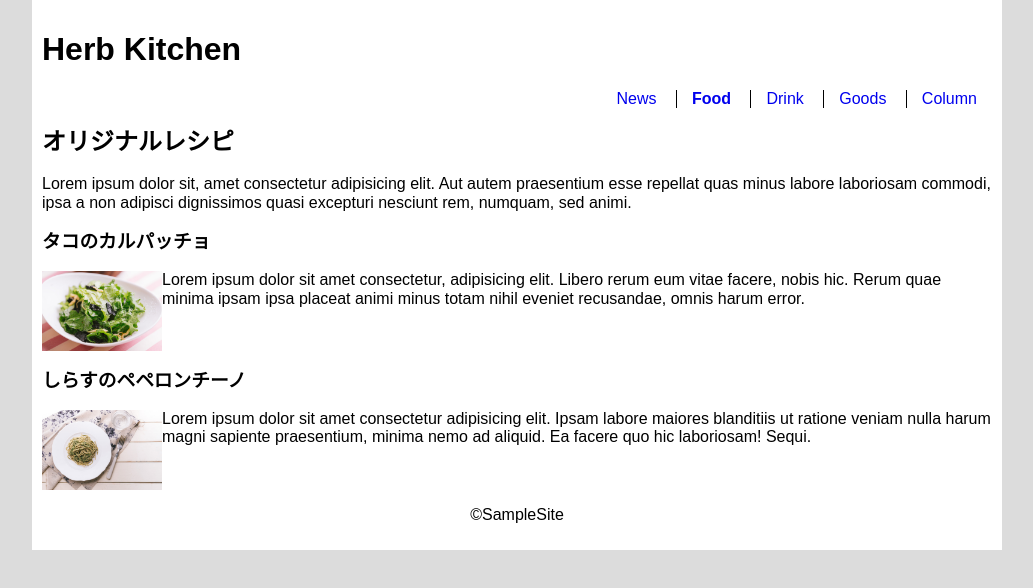
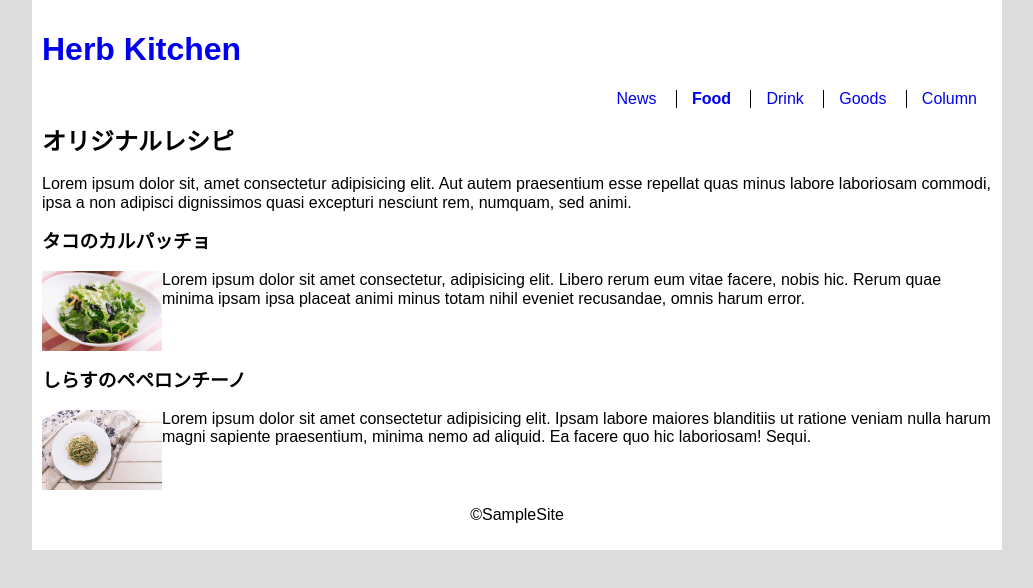
Before and after one commit to gitbike/HTML-Fixed-width-layout-with-header-image, a plain HTML site: page index.html in a window 1280 px wide. Shown: the whole page, without its empty margins (123-1156 px from the left). Drawn offline with Linux system fonts and the light colour scheme.

Commit message:
ヘッダーをリンク化

```diff
--- a/index.html
+++ b/index.html
@@ -11,7 +11,7 @@
   <div class="wrapper">
 
     <header class="header">
-      <h1 class="site-title">Herb Kitchen</h1>
+      <h1 class="site-title"><a href="/">Herb Kitchen</a></h1>
       <nav class="nav">
         <ul class="horizontal-list">
           <li class="nav-item horizontal-item"><a href="#">News</a></li>
```
